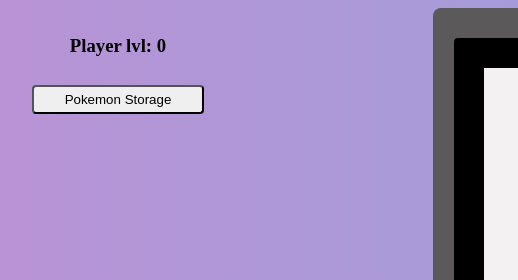
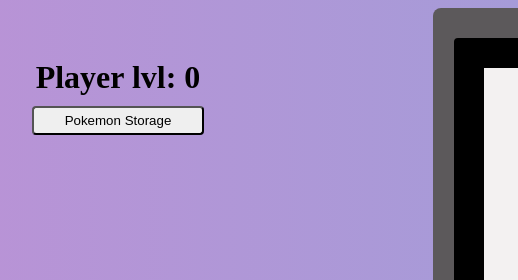
Before and after one commit to eth51473/poke-mini-game, a website: page public/index.html in a window 1280 px wide. Shown: the top 280 px of the page, 28-546 px from the left. Drawn offline with nearby package versions, Linux system fonts and the light colour scheme.

Commit message:
changed location/size of player lvl

```diff
--- a/public/index.html
+++ b/public/index.html
@@ -10,7 +10,7 @@
 <body>
 
   <div id="side-bar">
-    <h3 id = "lvl">Player lvl: 0</h3>
+    <h4 id = "lvl">Player lvl: 0</h4>
     <button id = "storageBtn">Pokemon Storage</button>
     <div id="caught-pokemon">
       <h2>Pokemon Storage</h2>
--- a/public/styles.css
+++ b/public/styles.css
@@ -131,6 +131,10 @@
   padding: 6px;
 
 }
+h4{
+  font-size: 32px;
+  margin-bottom: 0px;
+}
 
 /*this link is a throwing pokeball gif
  https://media2.giphy.com/media/AE6BTS3QZ5OdUI9zxT/200w.webp?cid=ecf05e47psxmi9btf424ctvvcnreoh1zby1z0fw1qe1mspol&rid=200w.webp&ct=g */
```
Also changed, not shown: public/index.js (+8 -0 lines).
